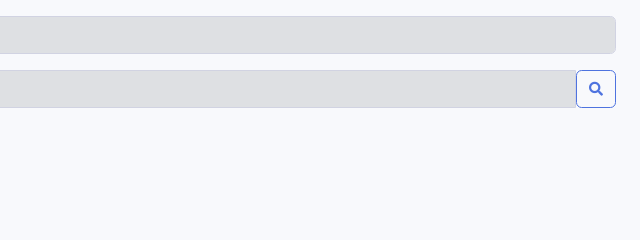
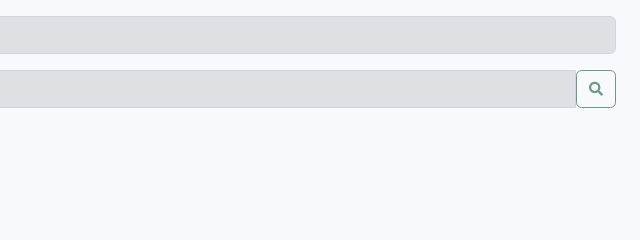
Before and after one commit to farhannizami/fake-library, a website with bundled scripts: page book_details.html in a window 1280 px wide. Shown: the part 136-376 px from the top of the page, 640-1280 px from the left. Built offline with nearby package versions, Linux system fonts and the light colour scheme; no server answers.

Commit message:
book details page button color changed

```diff
--- a/book_details.html
+++ b/book_details.html
@@ -203,7 +203,7 @@
                             <input type="text" class="form-control" id="checkout-search" placeholder="Enter Book Name"
                                 aria-label="Search-book" aria-describedby="button-addon2"
                                 style="background-color: #dee0e3 !important;">
-                            <button class="btn btn-outline-primary search-button" type="button" id="book-search-button">
+                            <button class="btn themebtn-outline search-button" type="button" id="book-search-button">
                                 <i class="fas fa-search fa-sm"></i>
                             </button>
                         </div>
```
